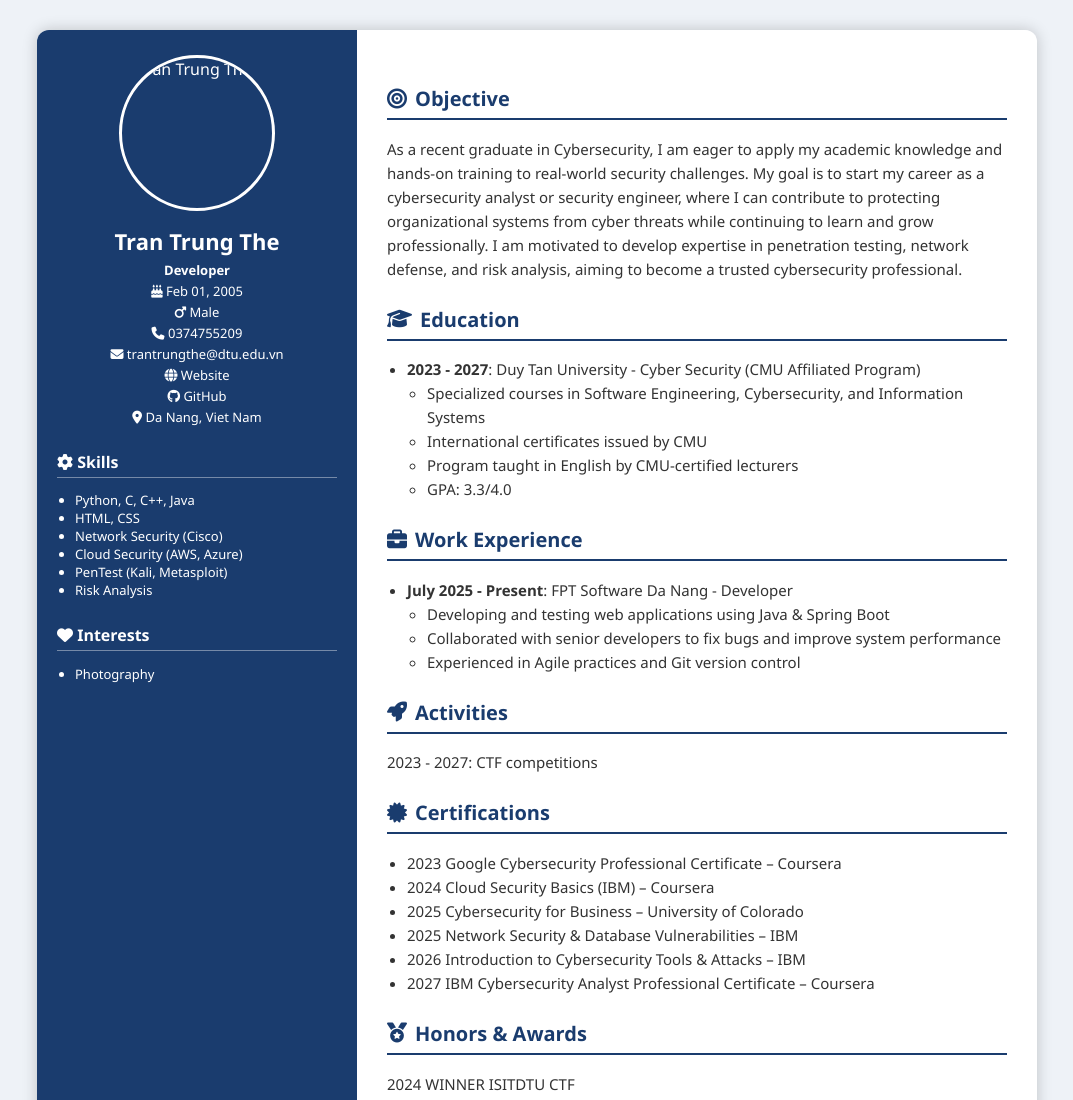
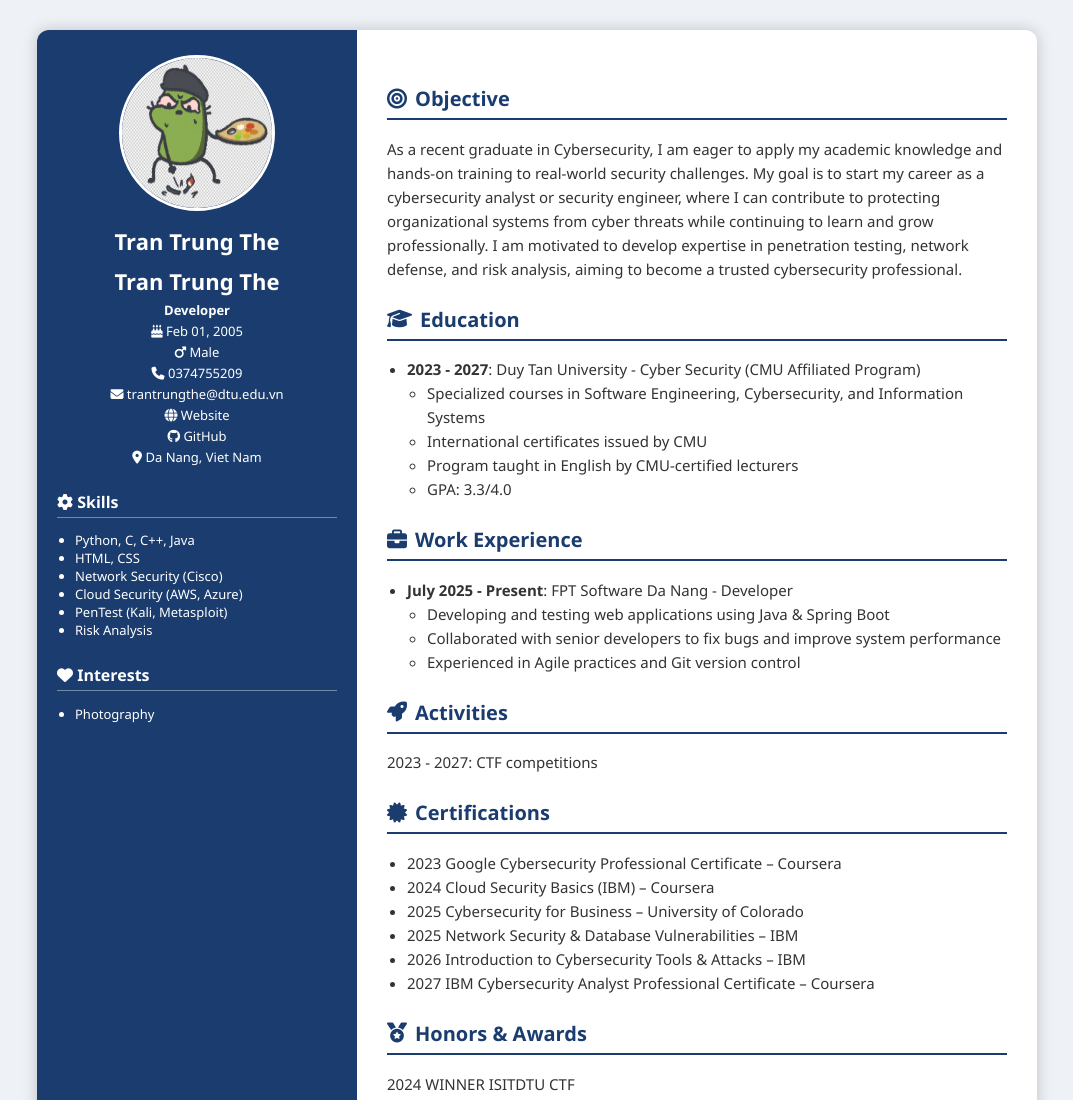
Before and after one commit to tey4r/tey4r.github.io, a plain HTML site: page index.html in a window 1280 px wide. Shown: the top 1100 px of the page, without its empty margins (103-1176 px from the left). Drawn offline with Linux system fonts and the light colour scheme.

Commit message:
Update index.html

```diff
--- a/index.html
+++ b/index.html
@@ -95,7 +95,8 @@
   <div class="cv-container">
     <!-- Sidebar -->
     <div class="sidebar">
-      <img src="avatar.jpg" alt="Tran Trung The">
+      <img src="https://raw.githubusercontent.com/tey4r/tey4r.github.io/main/co.png" alt="Tran Trung The">
+  <h1>Tran Trung The</h1>
       <h1>Tran Trung The</h1>
       <p><b>Developer</b></p>
       <p><i class="fa-solid fa-cake-candles"></i> Feb 01, 2005</p>
```
